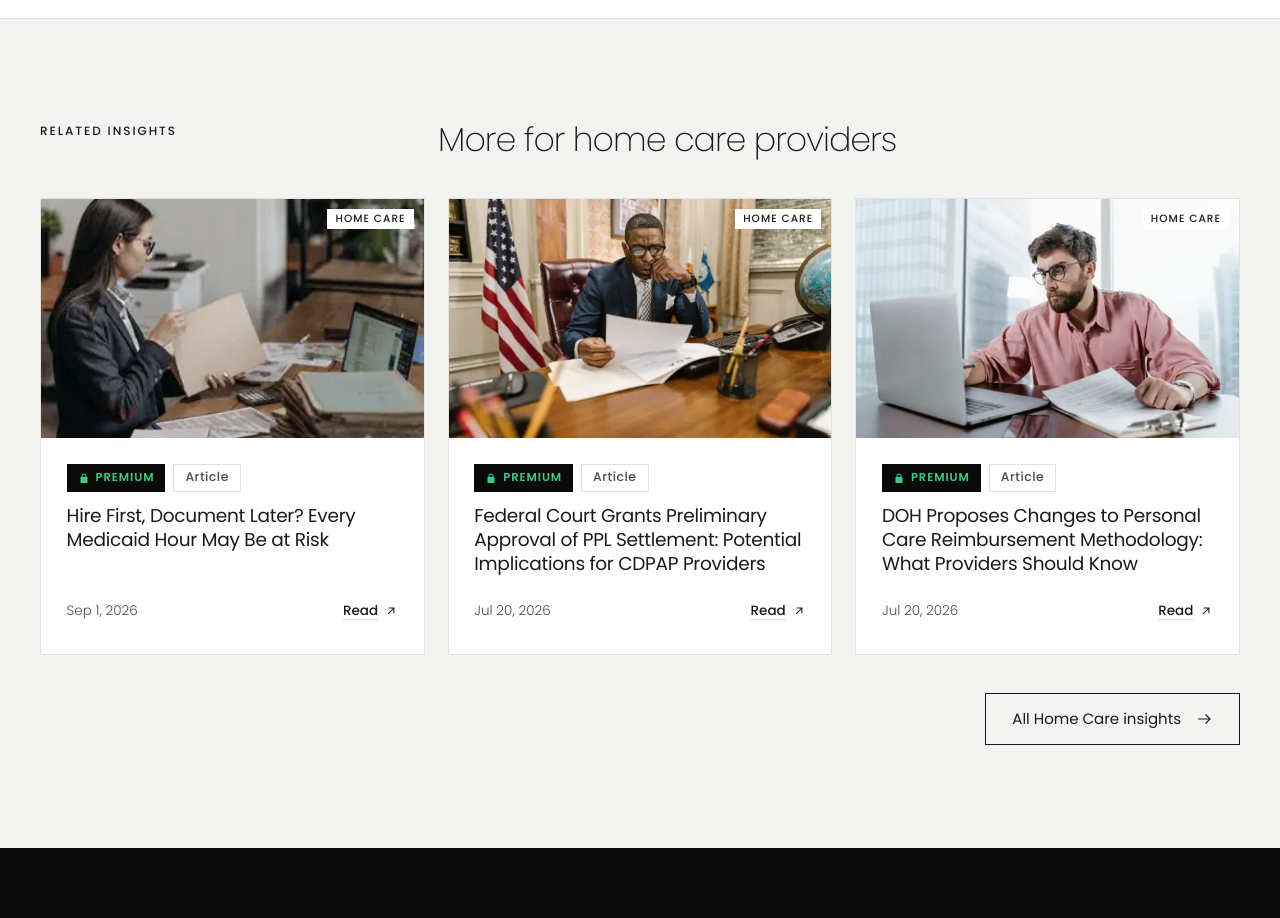
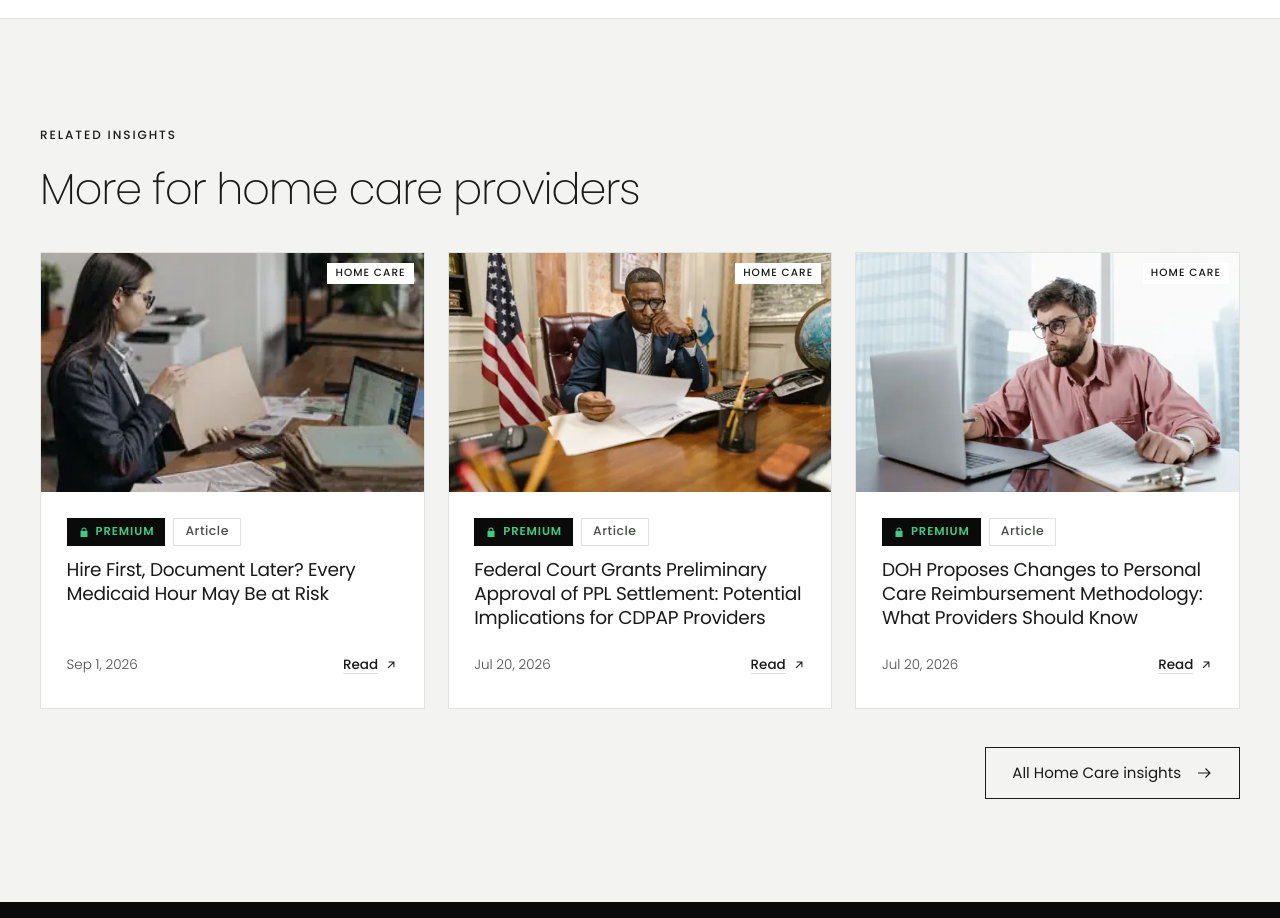
Before and after one commit to adilasadovic-fl/poricanin-law-v3, a plain HTML site: page article.html in a window 1280 px wide. Shown: the part 5320-6238 px from the top of the page. Drawn offline with Linux system fonts and the light colour scheme.

Commit message:
Related sections: heading stacked under the label, left-aligned, like home-page section heads
Co-Authored-By: adila.sadovic <adila.sadovic@gmail.com>

```diff
--- a/src/styles.css
+++ b/src/styles.css
@@ -710,6 +710,8 @@ a.hl:hover img{filter:grayscale(.1);transform:scale(1.06)}
 .matter-list li{counter-increment:m;break-inside:avoid;display:grid;grid-template-columns:44px 1fr;gap:8px;padding:18px 0;border-top:1px solid var(--line-dark);font-size:15px;color:rgba(255,255,255,.85);line-height:1.55}
 .matter-list li::before{content:counter(m,decimal-leading-zero);font-size:12px;font-weight:500;letter-spacing:.12em;color:var(--green);padding-top:3px}
 .sd-related{background:var(--paper);padding:clamp(72px,8vw,112px) 0}
+.sd-related .sd-head{display:block}
+.sd-related .sd-head h2{margin-top:16px;font-size:clamp(32px,3.4vw,50px)}
 .rel-grid{display:grid;grid-template-columns:repeat(3,1fr);gap:clamp(14px,1.8vw,24px)}
 .rel-card{display:flex;flex-direction:column;background:var(--white);border:1px solid var(--line);transition:border-color .3s}
 .rel-card:hover{border-color:var(--green-ink)}
```
